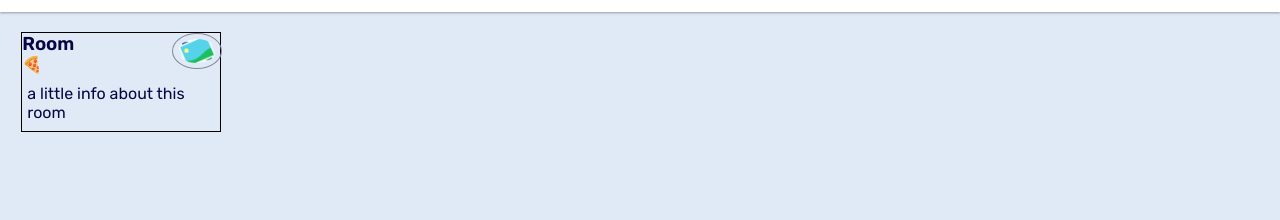
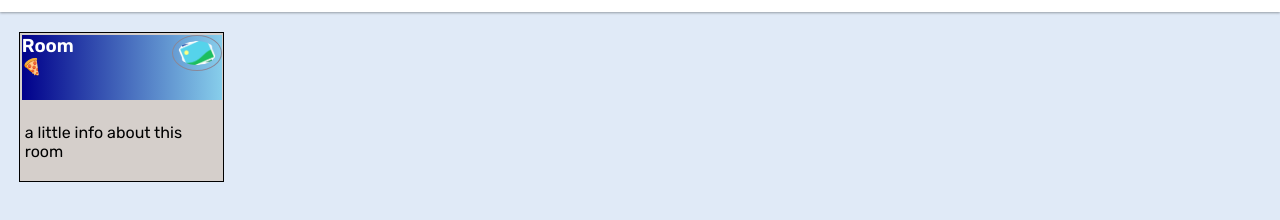
Before and after one commit to CharlieHengemihle/real-time, a plain HTML site: page index.html in a window 1280 px wide. Shown: the part 68-288 px from the top of the page. Drawn offline with nearby package versions, Linux system fonts and the light colour scheme.

Commit message:
home css lookin good

```diff
--- a/styles/home.css
+++ b/styles/home.css
@@ -9,23 +9,29 @@ ul {
 
 .room-item {
     display: grid;
-    height: 100px;
-    width: 200px;
+    height: 150px;
+    width: 205px;
     border: 1px solid black;
     justify-items: center;
+    background-color: #d5cfcb;
 }
 
 .room-item h3 {
     margin: 0;
+    color: white;
 }
 
 .room-item span {
+    color: white;
     margin: 0;
 }
 
 .description-image-container {
+    background-image: linear-gradient(to right, darkblue, skyblue);
     display: grid;
     grid-template-columns: 150px 50px;
+    height: 65px;
+    margin: 2px;
 }
 
 .room-item img {
@@ -36,4 +42,5 @@ ul {
 .room-item p {
     margin: 0;
     padding: 5px;
+    color: black;
 }
```
